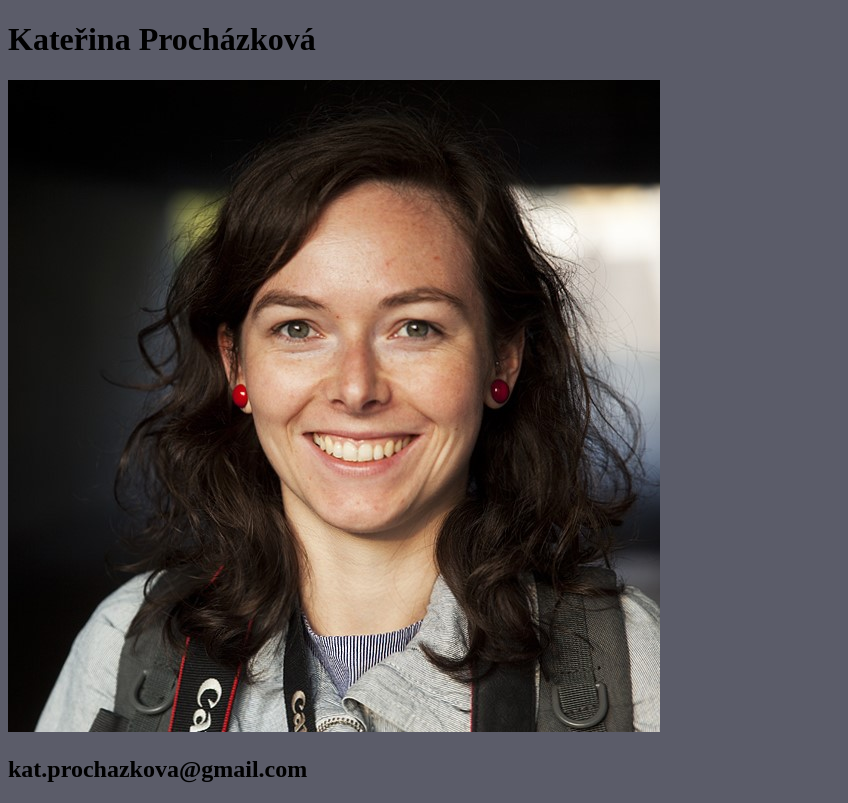
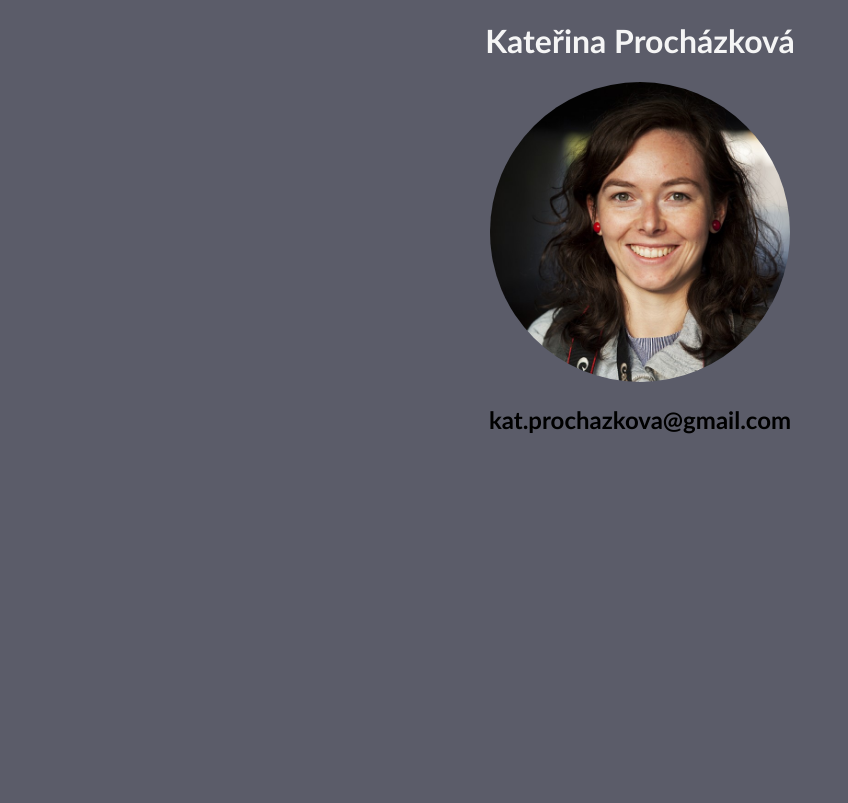
Before and after one commit to katerina-prochazkova/vizitka, a plain HTML site: page index.html in a window 1280 px wide. Shown: the whole page, without its empty margins (0-848 px from the left). Drawn offline with Linux system fonts and the light colour scheme.

Commit message:
styly písma, centr

```diff
--- a/index.html
+++ b/index.html
@@ -11,6 +11,7 @@
     <img
       src="photos/Katerina Prochazkova - ctverec.jpg"
       alt="Kateřina Procházková"
+      class="mojefoto"
     />
     <h2>kat.prochazkova@gmail.com</h2>
   </body>
--- a/styly.css
+++ b/styly.css
@@ -1,3 +1,15 @@
 body {
   background-color: rgb(91, 92, 105);
+  font-family: 'Trebuchet MS', 'Lucida Sans Unicode', 'Lucida Grande',
+    'Lucida Sans', Arial, sans-serif;
+  text-align: center;
 }
+h1 {
+  color: whitesmoke;
+}
+h2 {
+}
+.mojefoto {
+  border-radius: 50%;
+  height: 300px;
+}
```
